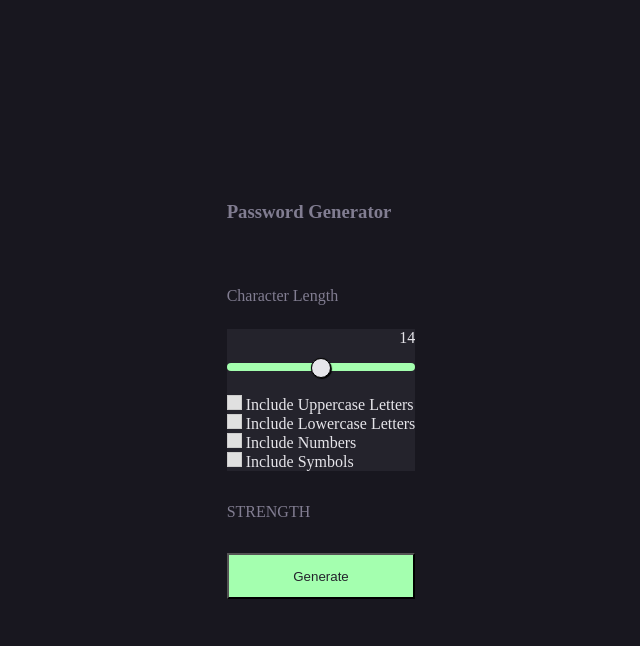
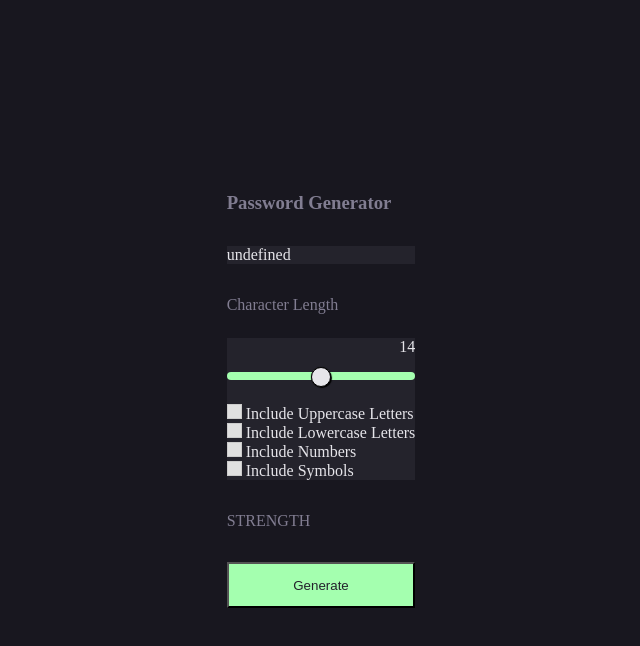
Before and after one commit to mroberts0884/password_generator, a plain HTML site: page index.html in a window 1280 px wide. Both pictures are taken after a click on the button "Generate". Shown: the whole page, without its empty margins (319-959 px from the left). Drawn offline with Linux system fonts and the light colour scheme.

Commit message:
added some functionality to the password display

```diff
--- a/index.html
+++ b/index.html
@@ -12,7 +12,7 @@
   <section id="container">
     <section class="flex-container">
       <h1 id="title">Password Generator</h1>
-      <section id="passworddisplay"></section>
+      <div id="passworddisplay"></div>
       <section id="slider-container">
         <p id="character_title">Character Length</p>
         <div id="character_number"></div>
--- a/script.js
+++ b/script.js
@@ -2,15 +2,55 @@ const character_length = document.getElementById('character_length');
 const character_number = document.getElementById('character_number');
 character_number.textContent = character_length.value;
 const generate_btn = document.getElementById('generate_button')
+const passwordDisplay = document.getElementById('passworddisplay')
+
 
 character_length.oninput = function() {
     character_number.textContent = this.value;
+}
+
+function getRandomString(length) {
     const uppercase = document.getElementById('uppercase')
     const lowercase = document.getElementById('lowercase')
     const numbers = document.getElementById('numbers')
     const symbols = document.getElementById('symbols')
+    const uppercaseLetters = 'ABCDEFGHIJKLMNOPQRSTUVWXYZ'
+    const lowercaseLetters = 'abcdefghijklmnopqrstuvwxyz'
+    const number_char = '1234567890'
+    const symbol_char = '!@#$%&*()'
+    let result = ''
+    let characterPool = ''
+
+    if (uppercase.checked) {
+      characterPool += uppercaseLetters
+       }
+    else if (lowercase.checked) {
+        characterPool += lowercaseLetters
+         }
+    else if (numbers.checked) {
+        characterPool += number_char
+        }
+    else if (numbers.checked) {
+        characterPool += number_char
+        }
+    else if (symbols.checked) {
+        characterPool += symbol_char
+        }
+
+    if (characterPool === '') {
+        passwordDisplay.textContent = 'Please select at least one character type.';
+        return;
+    }
+
+    for (i = 0; i < length; i++) {
+        result += characterPool.charAt(Math.floor(Math.random() * characterPool.length))
+    }
+    return result
 }
 
-generate_btn.addEventListener('click', (event) => {
+generate_btn.addEventListener('click', function() {
+    const length = parseInt(character_length.value);
+    const password = getRandomString(length)
+    passwordDisplay.innerText = password
 
 })
--- a/styles.css
+++ b/styles.css
@@ -157,7 +157,7 @@ input[type="checkbox"]:checked {
     background-color: #a4ffaf;
     color: #24232C;
     padding: 1em;
-
+    cursor: pointer;
 }
 #strength-container {
     display: flex;
```
